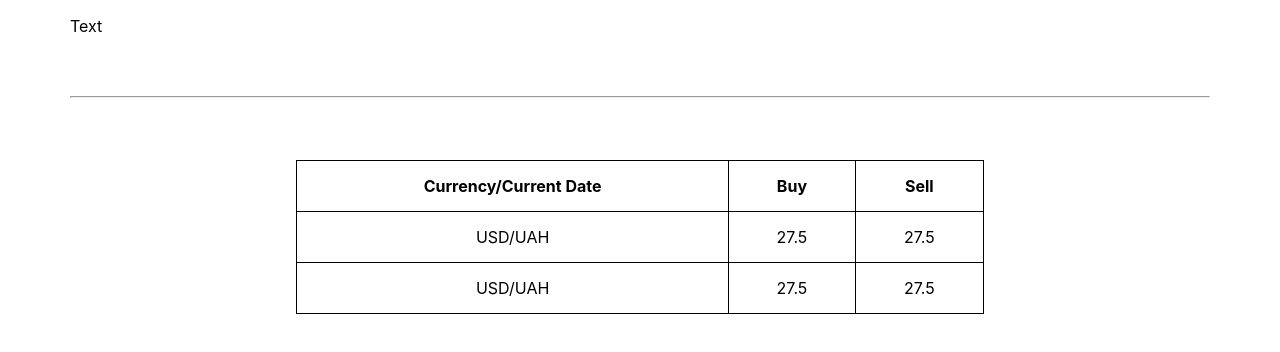
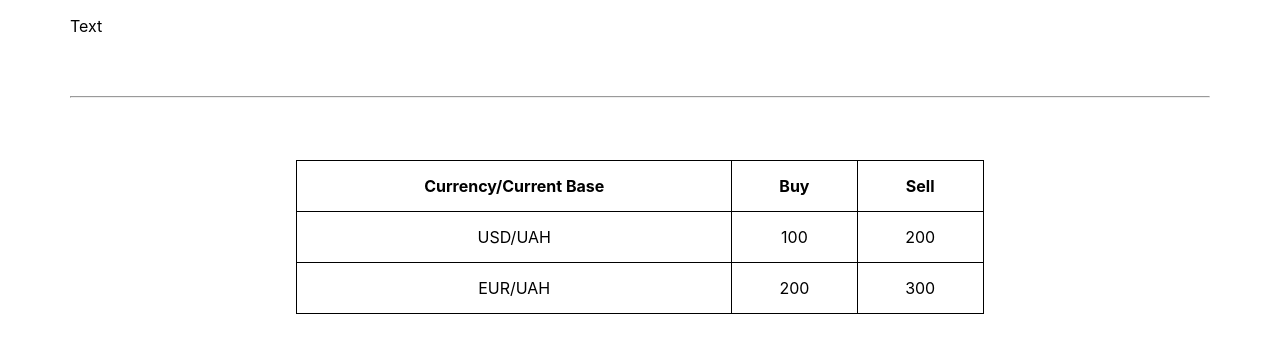
Before and after one commit to ptrofimov7/converter-currencies-redux, a React (Create React App) app: page / in a window 1280 px wide. Shown: the top 352 px of the page. Built offline with nearby package versions, Linux system fonts and the light colour scheme.

Commit message:
add functionality of selected cells

```diff
--- a/src/components/ConverterTable.tsx
+++ b/src/components/ConverterTable.tsx
@@ -1,28 +1,99 @@
-import React from 'react';
+import React, { useState } from 'react';
+import ConverterTableInput from './ConverterTableInput';
+
+type IConverterRow = {
+   currency: string,
+   baseCurrency: string,
+   buy: number,
+   userBuy: number,
+   sell: number,
+   userSell: number,
+}
+
+type IConverterTable = Array<IConverterRow>
+const data = [
+   {
+      currency: 'USD',
+      baseCurrency: 'UAH',
+      buy: 100,
+      sell: 200,
+      userSell: 0,
+      userBuy: 0,
+   },
+   {
+      currency: 'EUR',
+      baseCurrency: 'UAH',
+      buy: 200,
+      sell: 300,
+      userSell: 0,
+      userBuy: 0,
+   },
+] as IConverterTable
 
 const ConverterTable = () => {
+   const [tableData, setTableData] = useState(data)
+   const [selectedCells, setSelectedCells] = useState(new Set())
+   const handleApply = ({ currency, column, value }: any) => {
+      setTableData(tableData.map((el) => {
+         if (el.currency === currency) {
+            return {
+               ...el, [column]: value
+            }
+         }
+         return el
+      }))
+      const set = new Set(selectedCells)
+      set.delete(`${currency}_${column}`)
+      setSelectedCells(set)
+   }
    return (
       <div>
          <table>
             <thead>
                <tr>
-                  <th>Currency/Current Date</th>
+                  <th>Currency/Current Base</th>
                   <th>Buy</th>
                   <th>Sell</th>
                </tr>
             </thead>
             <tbody>
-               <tr>
-                  <td>USD/UAH</td>
-                  <td>27.5</td>
-                  <td>27.5</td>
-               </tr>
-               <tr>
-               <td>USD/UAH</td>
-                  <td>27.5</td>
-                  <td>27.5</td>
-               </tr>
-
+               {tableData.map((el: IConverterRow) => {
+                  return (
+                     <tr>
+                        <td>{el.currency}/{el.baseCurrency}</td>
+                        {!selectedCells.has(`${el.currency}_userBuy`)
+                           ? <td onClick={(e) => {
+                              setSelectedCells((prev) => {
+                                 const set = new Set(prev)
+                                 set.add(`${el.currency}_userBuy`)
+                                 return set
+                              })
+                           }}>{el.userBuy || el.buy}</td>
+                           : <td><ConverterTableInput currency={el.currency} column="userBuy" defaultValue={el.userBuy || el.buy} onApply={handleApply} onCancel={() => {
+                              setSelectedCells((prev) => {
+                                 const set = new Set(prev)
+                                 set.delete(`${el.currency}_userBuy`)
+                                 return set
+                              })
+                           }} /></td>}
+                        {!selectedCells.has(`${el.currency}_userSell`)
+                           ? <td onClick={(e) => {
+                              setSelectedCells((prev) => {
+                                 const set = new Set(prev)
+                                 set.add(`${el.currency}_userSell`)
+                                 return set
+                              })
+                           }}>{el.userSell || el.sell}</td>
+                           : <td><ConverterTableInput currency={el.currency} column="userSell" defaultValue={el.userSell || el.sell} onApply={handleApply} onCancel={() => {
+                              setSelectedCells((prev) => {
+                                 const set = new Set(prev)
+                                 set.delete(`${el.currency}_userSell`)
+                                 return set
+                              })
+                           }} /></td>}
+                     </tr>
+                  )
+               })}
             </tbody>
          </table>
       </div>
--- /dev/null
+++ b/src/components/ConverterTableInput.tsx
@@ -0,0 +1,28 @@
+import React, { useRef } from 'react';
+
+type ConverterTableInputProps = {
+   defaultValue: number,
+   currency: string,
+   column: string,
+   onApply: (value: any) => void,
+   onCancel: () => void,
+}
+
+const ConverterTableInput = ({currency, column, defaultValue, onApply, onCancel}: ConverterTableInputProps) => {
+   const ref = useRef<HTMLInputElement>(null)
+   return (
+         <label className='table-input'>
+            <input type="number" placeholder='Summa' ref={ref} defaultValue={defaultValue}  />
+            <div className='table-input__actions'>
+               <button onClick={() => {
+                  onApply( {currency, column, value: ref.current ? ref.current.value : 0})
+                  }}>О</button>
+               <button onClick={() => {
+                  onCancel()
+               }}>С</button>
+            </div>
+         </label>
+   );
+};
+
+export default ConverterTableInput;
--- a/src/index.css
+++ b/src/index.css
@@ -100,4 +100,29 @@ th, td {
   vertical-align: center;
 }
 
+td {
+  position: relative;
+}
+
 tr:hover {background-color: coral;}
+
+.table-input {
+  position: absolute;
+  left: 0;
+  top: 0;
+  width: 100%;
+  height: 100%;
+}
+
+.table-input input {
+  width: 100%;
+  height: 100%;
+}
+
+.table-input__actions {
+  position: absolute;
+  right: 5px;
+  top: 0;
+  display: flex;
+  gap: 5px;
+}
```
